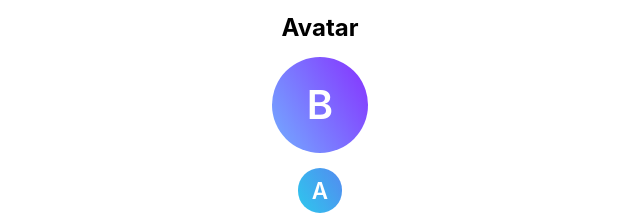
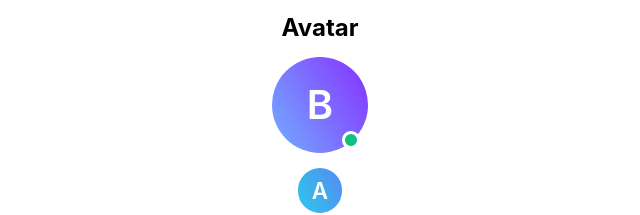
Before and after one commit to Fenix4088/SR_Design, a React (Create React App) app: page / in a window 1280 px wide. Shown: the part 672-887 px from the top of the page, without its empty margins (320-960 px from the left). Built offline with nearby package versions, Linux system fonts and the light colour scheme.

Commit message:
Avatart: online indicator added

```diff
--- a/src/components/Avatar/Avatar.module.scss
+++ b/src/components/Avatar/Avatar.module.scss
@@ -1,6 +1,23 @@
 @import '../../styles/functions';
 @import '../../styles/colors';
 @import '../../styles/mixins';
+
+.wrapper {
+  position: relative;
+}
+
+.online-indicator {
+  position: absolute;
+  right: cRem(10);
+  bottom: cRem(5);
+  width: cRem(22);
+  height: cRem(22);
+  border-radius: 50%;
+  background: $NewYear;
+  border: 3px solid #fff;
+  z-index: 2;
+
+}
 
 .avatar {
   position: relative;
@@ -150,4 +167,6 @@
 
   }
 
+
+
 }
--- a/src/components/Avatar/Avatar.tsx
+++ b/src/components/Avatar/Avatar.tsx
@@ -91,9 +91,12 @@ export const Avatar: Overload = ({
   ) : null;
 
   return (
-    <div {...props} className={currentCN}>
-      {controlPanel}
-      <div className={styles['name']}>{userNameNodeContent}</div>
+    <div className={styles['wrapper']}>
+      <div {...props} className={currentCN}>
+        {controlPanel}
+        <div className={styles['name']}>{userNameNodeContent}</div>
+      </div>
+      {isOnline && <div className={styles['online-indicator']} />}
     </div>
   );
 };
--- a/src/components/Sandbox/Sandbox.tsx
+++ b/src/components/Sandbox/Sandbox.tsx
@@ -86,6 +86,7 @@ export const Sandbox = () => {
 
         <Avatar
           src={''}
+          isOnline
           userName={'Billy Milligan'}
           type={'avatar'}
           size={'huge'}
```
